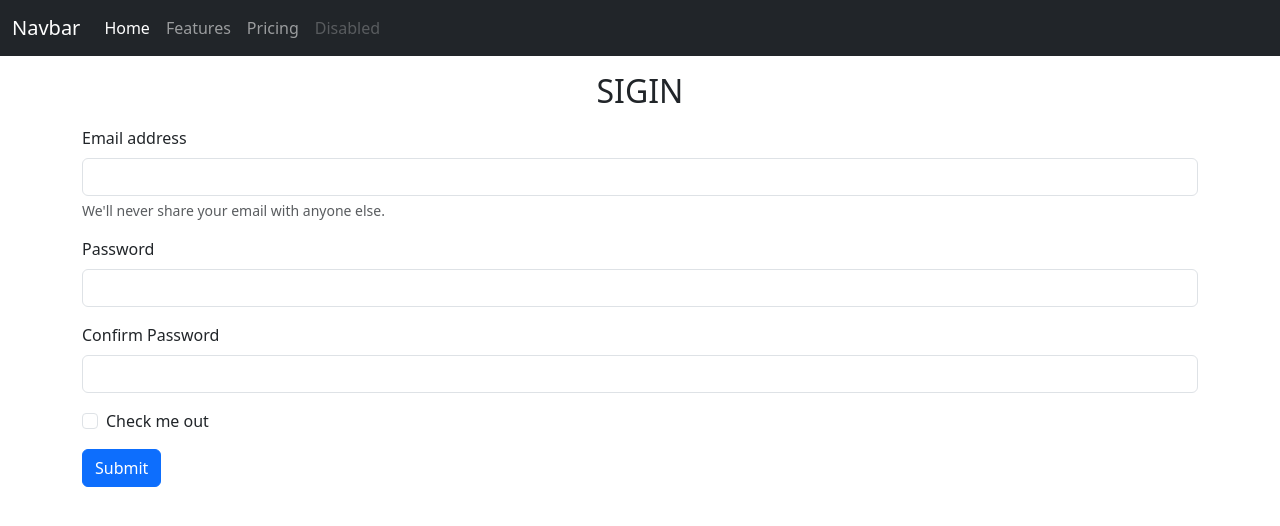
After one commit to Arp1it/auto-send-email-in-django, a Django app: page /sigin in a window 1280 px wide. The commit adds this page. Shown: the top 526 px of the page. Run offline with Django 4.2, Linux system fonts and the light colour scheme.

Commit message:
Currently in Development

```diff
--- a/seendeemmail/urls.py
+++ b/seendeemmail/urls.py
@@ -5,4 +5,6 @@ urlpatterns = [
     path("",  views.main, name='home'),
     path("storing",  views.storing, name='sstor'),
     path("del/<int:sl>",  views.dele, name='delete'),
+    path("sigin",  views.sigin, name='sigin'),
+    path("loginn",  views.loginn, name='loginn'),
 ]
--- a/seendeemmail/views.py
+++ b/seendeemmail/views.py
@@ -26,3 +26,9 @@ def dele(request, sl):
     delet = MailSender.objects.filter(id=sl).delete()
 
     return redirect("/")
+
+def sigin(request):
+    return render(request, "sigin.html")
+
+def loginn(request):
+    return render(request, "login.html")
--- /dev/null
+++ b/templates/sigin.html
@@ -0,0 +1,29 @@
+{% extends 'main.html' %}
+
+{% block body %}
+
+<h2 class="text-center mt-2">SIGIN</h2>
+<div class="container my-3">
+    <form>
+        <div class="mb-3">
+            <label for="exampleInputEmail1" class="form-label">Email address</label>
+            <input type="email" class="form-control" id="exampleInputEmail1" aria-describedby="emailHelp">
+            <div id="emailHelp" class="form-text">We'll never share your email with anyone else.</div>
+        </div>
+        <div class="mb-3">
+            <label for="exampleInputPassword1" class="form-label">Password</label>
+            <input type="password" class="form-control" id="exampleInputPassword1">
+        </div>
+        <div class="mb-3">
+            <label for="exampleInputPassword2" class="form-label">Confirm Password</label>
+            <input type="password" class="form-control" id="exampleInputPassword2">
+        </div>
+        <div class="mb-3 form-check">
+            <input type="checkbox" class="form-check-input" id="exampleCheck1">
+            <label class="form-check-label" for="exampleCheck1">Check me out</label>
+        </div>
+        <button type="submit" class="btn btn-primary">Submit</button>
+    </form>
+</div>
+
+{% endblock %}
```
Also changed, not shown: templates/index.html (+0 -26 lines), templates/login.html (added, +25 -0 lines).
